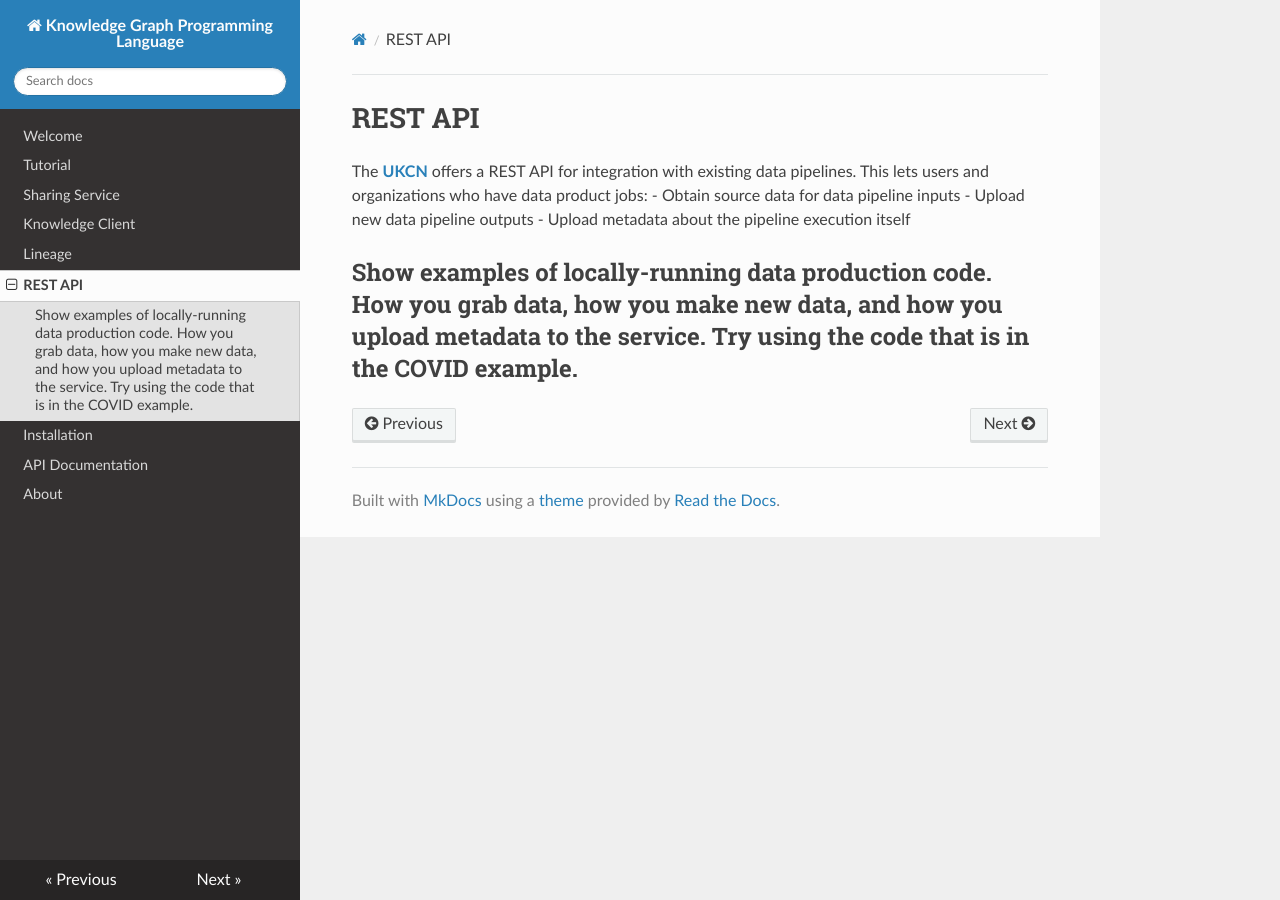
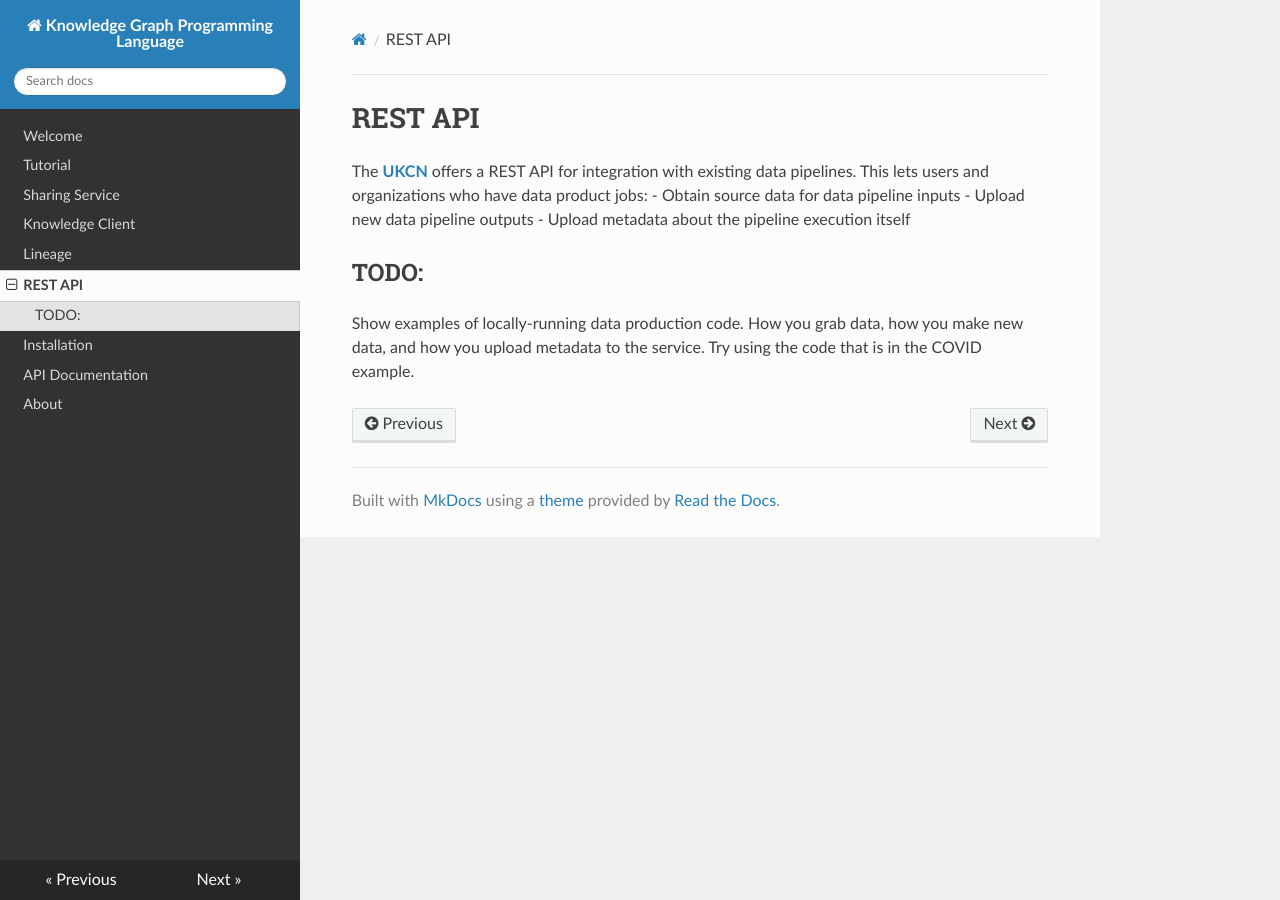
Before and after one commit to mikecafarella/KNP, an MkDocs documentation site: the page built from docs/restapi.md, in a window 1280 px wide. Built offline with MkDocs 1.6.1, drawn with Linux system fonts in a browser that asks for light colours; nearby versions of some CDN libraries.

Commit message:
Clean up some markdown

```diff
--- a/docs/restapi.md
+++ b/docs/restapi.md
@@ -5,4 +5,5 @@ The [__UKCN__](sharingservice.md) offers a REST API for integration with existin
 - Upload new data pipeline outputs
 - Upload metadata about the pipeline execution itself
 
-## Show examples of locally-running data production code.  How you grab data, how you make new data, and how you upload metadata to the service.  Try using the code that is in the COVID example.
+## TODO: ##
+Show examples of locally-running data production code.  How you grab data, how you make new data, and how you upload metadata to the service.  Try using the code that is in the COVID example.
```
Also changed, not shown: docs/knowledgeclient.md (+2 -1 lines).
